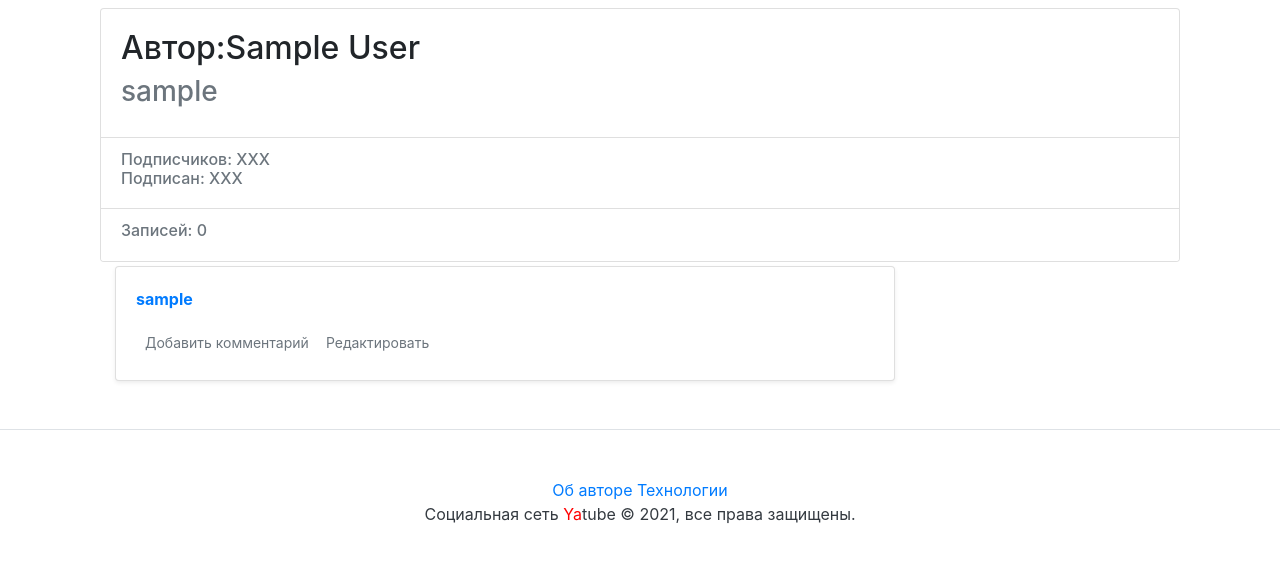
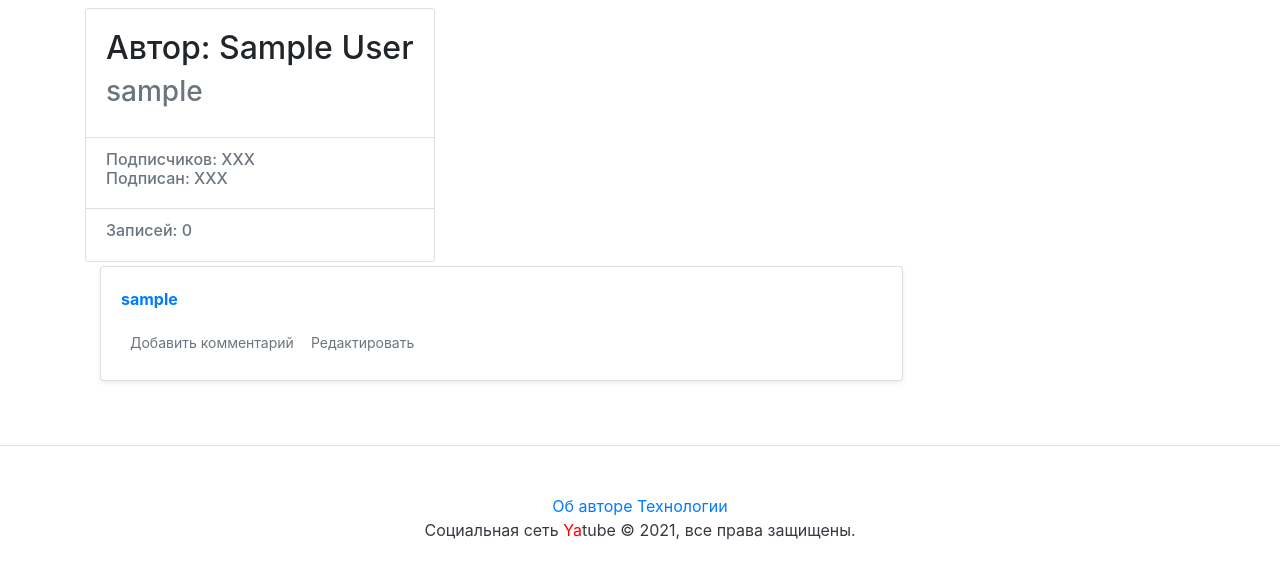
Before and after one commit to InaraShalfei/hw04_tests, a Django app: template templates/post.html in a window 1280 px wide. Shown: the part 56-634 px from the top of the page. Run offline with Django 3.2, Linux system fonts and the light colour scheme; the template is opened without the code that fills it: values that come from a table or form of the project are taken from there, others are empty; the visitor is signed in with stand-in values (Sample User, id 1); data comes from the database, SQL or seed files in the repository; some libraries are stand-ins or nearby versions.

Commit message:
Create author_card.html

```diff
--- /dev/null
+++ b/templates/includes/author_card.html
@@ -0,0 +1,25 @@
+<div class="card">
+    <div class="card-body">
+        <div class="h2">
+            <!-- Имя автора -->
+            Автор: {{ author.get_full_name }}
+        </div>
+        <div class="h3 text-muted">
+            <!-- username автора -->
+            {{ author.username }}
+        </div>
+    </div>
+    <ul class="list-group list-group-flush">
+        <li class="list-group-item">
+            <div class="h6 text-muted">
+                Подписчиков: XXX <br/>
+                Подписан: XXX
+            </div>
+        </li>
+        <li class="list-group-item">
+            <div class="h6 text-muted">
+                <!-- Количество записей -->
+                Записей: {{ author.posts.count }}
+            </div>
+        </li>
+    </ul>
--- a/templates/post.html
+++ b/templates/post.html
@@ -2,33 +2,13 @@
 {% block title %}Профиль пользователя{% endblock %}
 {% block header %}{% endblock %}
 {% block content %}
+
 <main role="main" class="container">
-    <div class="card">
-        <div class="card-body">
-            <div class="h2">
-                <!-- Имя автора -->
-                Автор:{{ author.get_full_name }}
-            </div>
-            <div class="h3 text-muted">
-                <!-- username автора -->
-                {{ author.username }}
-            </div>
+    <div class="row">
+
+            {% include "includes/author_card.html" %}
         </div>
-        <ul class="list-group list-group-flush">
-            <li class="list-group-item">
-                <div class="h6 text-muted">
-                    Подписчиков: XXX <br/>
-                    Подписан: XXX
-                </div>
-            </li>
-            <li class="list-group-item">
-                <div class="h6 text-muted">
-                    <!-- Количество записей -->
-                    Записей: {{ author.posts.count }}
-                </div>
-            </li>
-        </ul>
-    </div>
+
 
     <div class="col-md-9">
 
```
Also changed, not shown: templates/profile.html (+3 -26 lines).
